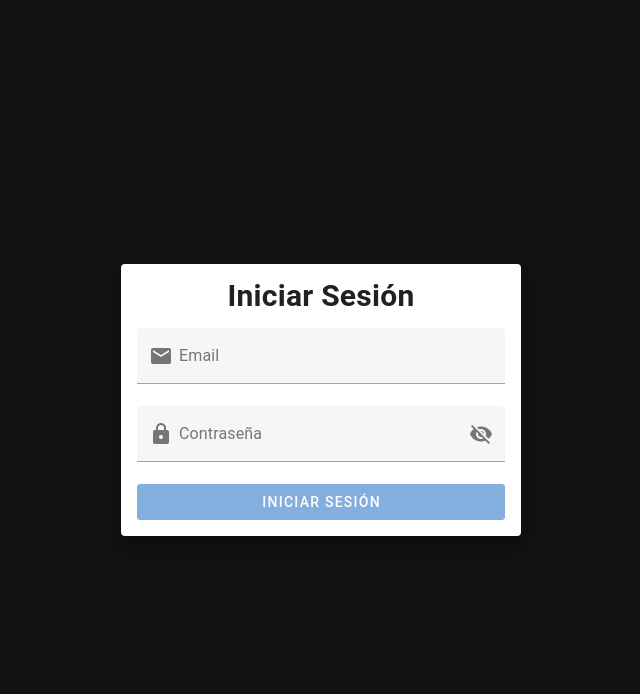
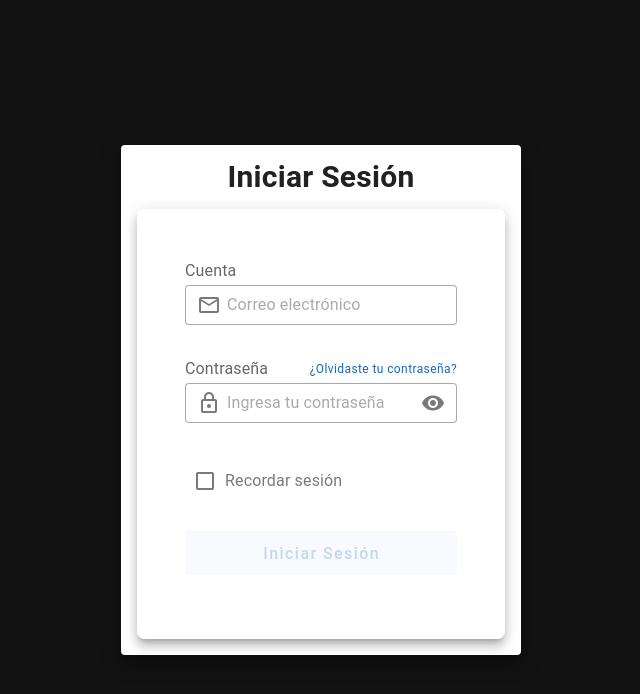
Before and after one commit to PracticaProfesionalizante/WikiFrontend, a Vue app: page /login in a window 1280 px wide. Shown: the top 694 px of the page, without its empty margins (319-959 px from the left). Built offline with nearby package versions, Linux system fonts and the light colour scheme.

Commit message:
fix: se actualizo a la nueva version nuevamente de Node.js a node: "^20.19.0 || >=22.12.0"

```diff
--- a/src/components/auth/LoginForm.vue
+++ b/src/components/auth/LoginForm.vue
@@ -1,107 +1,218 @@
-<!-- Formulario de login con validación -->
 <template>
-  <!-- Formulario que previene el envío por defecto y llama a handleLogin -->
-  <v-form @submit.prevent="handleLogin">
-    <!-- Campo de email con validación -->
+  <v-card
+    class="mx-auto pa-12 pb-8"
+    elevation="8"
+    max-width="448"
+    rounded="lg"
+  >
+    <div class="text-subtitle-1 text-medium-emphasis">Cuenta</div>
+
     <v-text-field
-      v-model="form.email"
-      label="Email"
-      type="email"
-      required
-      :error-messages="errors.email"
-      prepend-inner-icon="mdi-email"
+      v-model="email"
+      density="compact"
+      placeholder="Correo electrónico"
+      prepend-inner-icon="mdi-email-outline"
+      variant="outlined"
+      :error-messages="emailErrors"
+      :disabled="loading"
+      @blur="validateEmail"
+      @keyup.enter="handleLogin"
     ></v-text-field>
 
-    <!-- Campo de contraseña con toggle de visibilidad -->
+    <div class="text-subtitle-1 text-medium-emphasis d-flex align-center justify-space-between">
+      Contraseña
+      <a
+        class="text-caption text-decoration-none text-blue"
+        href="#"
+        rel="noopener noreferrer"
+        target="_blank"
+      >
+        ¿Olvidaste tu contraseña?
+      </a>
+    </div>
+
     <v-text-field
-      v-model="form.password"
-      label="Contraseña"
-      :type="showPassword ? 'text' : 'password'"
-      required
-      :error-messages="errors.password"
-      prepend-inner-icon="mdi-lock"
-      :append-inner-icon="showPassword ? 'mdi-eye' : 'mdi-eye-off'"
-      @click:append-inner="showPassword = !showPassword"
+      v-model="password"
+      :append-inner-icon="visible ? 'mdi-eye-off' : 'mdi-eye'"
+      :type="visible ? 'text' : 'password'"
+      density="compact"
+      placeholder="Ingresa tu contraseña"
+      prepend-inner-icon="mdi-lock-outline"
+      variant="outlined"
+      :error-messages="passwordErrors"
+      :disabled="loading"
+      @click:append-inner="visible = !visible"
+      @blur="validatePassword"
+      @keyup.enter="handleLogin"
     ></v-text-field>
 
-    <!-- Alerta de error si hay problemas de autenticación -->
+    <!-- Mostrar errores de autenticación -->
     <v-alert
-      v-if="authStore.error"
+      v-if="authError"
       type="error"
+      variant="tonal"
       class="mb-4"
+      closable
+      @click:close="authError = ''"
     >
-      {{ authStore.error }}
+      {{ authError }}
     </v-alert>
 
-    <!-- Botón de envío con estado de carga -->
+    <!-- Checkbox recordar sesión -->
+    <v-checkbox
+      v-model="rememberMe"
+      label="Recordar sesión"
+      color="primary"
+      :disabled="loading"
+    ></v-checkbox>
+
     <v-btn
-      type="submit"
-      color="primary"
+      class="mb-8"
+      color="blue"
+      size="large"
+      variant="tonal"
       block
-      :loading="authStore.loading"
-      :disabled="!isFormValid"
+      :loading="loading"
+      :disabled="!isFormValid || loading"
+      @click="handleLogin"
     >
       Iniciar Sesión
     </v-btn>
-  </v-form>
+  </v-card>
 </template>
 
 <script setup>
-// Importa funciones reactivas de Vue y el store
 import { ref, computed } from 'vue'
 import { useAuthStore } from '@/stores/auth'
+import { useRouter } from 'vue-router'
 
+// Composables
 const authStore = useAuthStore()
+const router = useRouter()
 
-// Estado reactivo del formulario
-const form = ref({
-  email: '',
-  password: ''
+// Estado reactivo
+const email = ref('')
+const password = ref('')
+const visible = ref(false)
+const rememberMe = ref(false)
+const loading = ref(false)
+const authError = ref('')
+
+// Errores de validación
+const emailErrors = ref([])
+const passwordErrors = ref([])
+
+// Validaciones
+const validateEmail = () => {
+  emailErrors.value = []
+  if (!email.value) {
+    emailErrors.value.push('El correo electrónico es requerido')
+  } else if (!/^[^\s@]+@[^\s@]+\.[^\s@]+$/.test(email.value)) {
+    emailErrors.value.push('Ingresa un correo electrónico válido')
+  }
+}
+
+const validatePassword = () => {
+  passwordErrors.value = []
+  if (!password.value) {
+    passwordErrors.value.push('La contraseña es requerida')
+  } else if (password.value.length < 6) {
+    passwordErrors.value.push('La contraseña debe tener al menos 6 caracteres')
+  }
+}
+
+// Computed
+const isFormValid = computed(() => {
+  return email.value &&
+         password.value &&
+         emailErrors.value.length === 0 &&
+         passwordErrors.value.length === 0
 })
 
-// Estado de errores de validación
-const errors = ref({
-  email: [],
-  password: []
-})
+// Métodos
+const handleLogin = async () => {
+  // Validar formulario antes de enviar
+  validateEmail()
+  validatePassword()
 
-// Control de visibilidad de la contraseña
-const showPassword = ref(false)
-
-// Computed que verifica si el formulario es válido
-const isFormValid = computed(() => {
-  return form.value.email && form.value.password
-})
-
-// Función de validación del formulario
-const validateForm = () => {
-  // Resetea errores
-  errors.value = { email: [], password: [] }
-
-  // Validación del email
-  if (!form.value.email) {
-    errors.value.email.push('El email es requerido')
-  } else if (!/^[^\s@]+@[^\s@]+\.[^\s@]+$/.test(form.value.email)) {
-    errors.value.email.push('El email no es válido')
+  if (!isFormValid.value) {
+    return
   }
 
-  // Validación de la contraseña
-  if (!form.value.password) {
-    errors.value.password.push('La contraseña es requerida')
-  } else if (form.value.password.length < 6) {
-    errors.value.password.push('La contraseña debe tener al menos 6 caracteres')
+  loading.value = true
+  authError.value = ''
+
+  try {
+    console.log('🔐 Intentando iniciar sesión...', { email: email.value })
+
+    await authStore.login({
+      email: email.value,
+      password: password.value,
+      remember: rememberMe.value
+    })
+
+    console.log('✅ Login exitoso, redirigiendo...')
+
+    // Redireccionar después del login exitoso
+    const redirectTo = router.currentRoute.value.query.redirect || '/dashboard'
+    await router.push(redirectTo)
+
+  } catch (error) {
+    console.error('❌ Error en login:', error)
+
+    // Manejar diferentes tipos de errores
+    if (error.response?.status === 401) {
+      authError.value = 'Credenciales incorrectas. Verifica tu correo y contraseña.'
+    } else if (error.response?.status === 422) {
+      authError.value = 'Datos inválidos. Verifica la información ingresada.'
+    } else if (error.response?.status >= 500) {
+      authError.value = 'Error del servidor. Intenta nuevamente más tarde.'
+    } else if (error.code === 'NETWORK_ERROR') {
+      authError.value = 'Error de conexión. Verifica tu conexión a internet.'
+    } else {
+      authError.value = error.message || 'Error inesperado. Intenta nuevamente.'
+    }
+  } finally {
+    loading.value = false
   }
-
-  // Retorna true si no hay errores
-  return errors.value.email.length === 0 && errors.value.password.length === 0
 }
 
-// Función que maneja el envío del formulario
-const handleLogin = async () => {
-  // Valida antes de enviar
-  if (!validateForm()) return
+// Limpiar errores cuando el usuario empiece a escribir
+const clearErrors = () => {
+  authError.value = ''
+  emailErrors.value = []
+  passwordErrors.value = []
+}
 
-  // Llama al método login del store
-  await authStore.login(form.value.email, form.value.password)
+// Watchers para limpiar errores
+import { watch } from 'vue'
+watch([email, password], clearErrors)
+</script>
+
+<style scoped>
+.v-card {
+  background: rgba(255, 255, 255, 0.9);
+  backdrop-filter: blur(10px);
 }
-</script>
+
+.v-theme--dark .v-card {
+  background: rgba(30, 30, 30, 0.9);
+}
+
+.text-blue {
+  color: rgb(var(--v-theme-primary)) !important;
+}
+
+.v-btn {
+  text-transform: none;
+  font-weight: 500;
+}
+
+.v-text-field {
+  margin-bottom: 8px;
+}
+
+.v-alert {
+  font-size: 0.875rem;
+}
+</style>
--- a/src/core/router/index.js
+++ b/src/core/router/index.js
@@ -9,7 +9,7 @@ import DashboardView from '@/views/DashboardView.vue'
 const routes = [
   {
     path: '/',
-    redirect: '/dashboard' // Redirigir al dashboard por defecto
+    redirect: '/login' // Redirigir al login por defecto
   },
   {
     path: '/login',
@@ -45,7 +45,7 @@ const routes = [
   {
     path: '/:pathMatch(.*)*',
     name: 'NotFound',
-    redirect: '/dashboard'
+    redirect: '/login'
   }
 ]
 
```
Also changed, not shown: package.json (+5 -4 lines), 1 other file (tests, documents, lock files or other folders).
